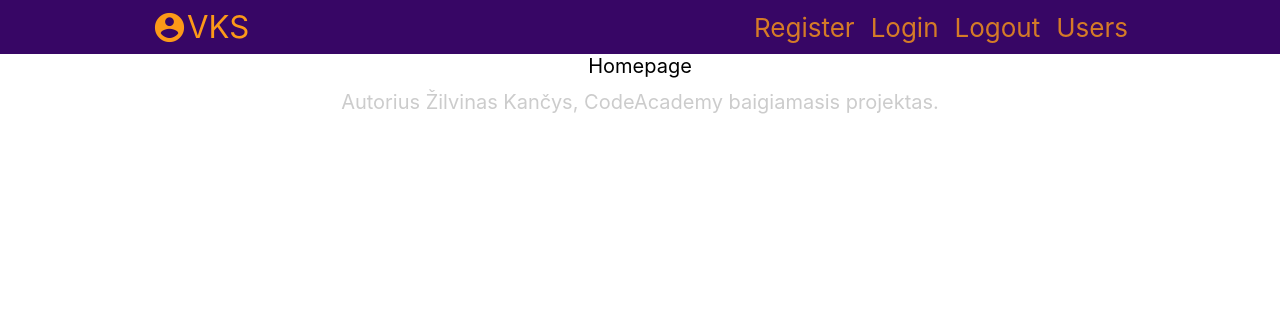
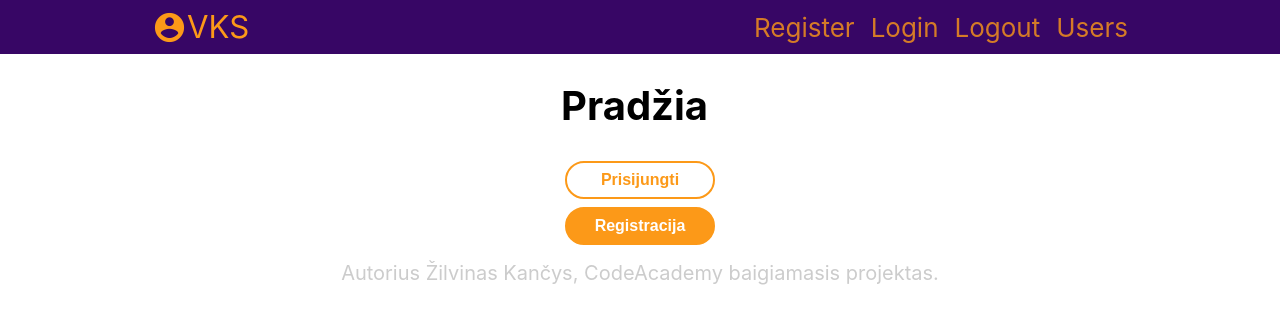
Before and after one commit to 194pp/code-academy_final-asignment, a React (Create React App) app: page / in a window 1280 px wide. Shown: the top 324 px of the page. Built offline with nearby package versions, Linux system fonts and the light colour scheme; no server answers.

Commit message:
Homepage created.

```diff
--- a/src/components/Main/Homepage/Homepage.jsx
+++ b/src/components/Main/Homepage/Homepage.jsx
@@ -1,9 +1,18 @@
 import classes from './Homepage.module.css';
+import PageHeading from "../../UI/PageHeading";
+import Button from "../../UI/Button";
+import {Link} from "react-router-dom";
 
 const Homepage = () => {
   return (
     <div className={classes.Homepage}>
-      Homepage
+      <PageHeading>Pradžia</PageHeading>
+      <Link to="/login">
+        <Button name="Prisijungti"/>
+      </Link>
+      <Link to="/register">
+        <Button name="Registracija" solid/>
+      </Link>
     </div>
   )
 }
--- a/src/components/Main/Homepage/Homepage.module.css
+++ b/src/components/Main/Homepage/Homepage.module.css
@@ -1,3 +1,5 @@
 .Homepage {
-
+  display: flex;
+  flex-direction: column;
+  align-items: flex-start;
 }
```
